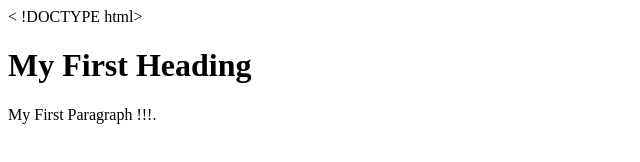
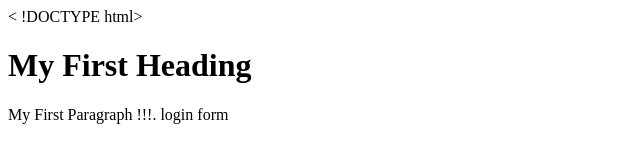
Before and after one commit to namithapnandanam/myappsample, a plain HTML site: page index.html in a window 1280 px wide. Shown: the full height of the page, 0-640 px from the left. Drawn offline with Linux system fonts and the light colour scheme.

Commit message:
login form

```diff
--- /dev/null
+++ b/dir2/app2.js
@@ -0,0 +1 @@
+console.log(123);
--- a/index.html
+++ b/index.html
@@ -4,7 +4,9 @@
 
 <h1>My First Heading</h1>
 
-<p>My First Paragraph !!!.</p>
+<p>My First Paragraph !!!.
+login form
+</p>
 
 </body>
 </html>
```
Also changed, not shown: login.html (added, +1 -0 lines), log.txt (added).
